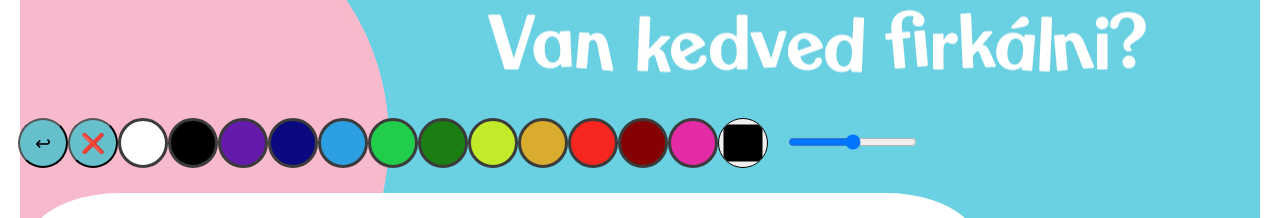
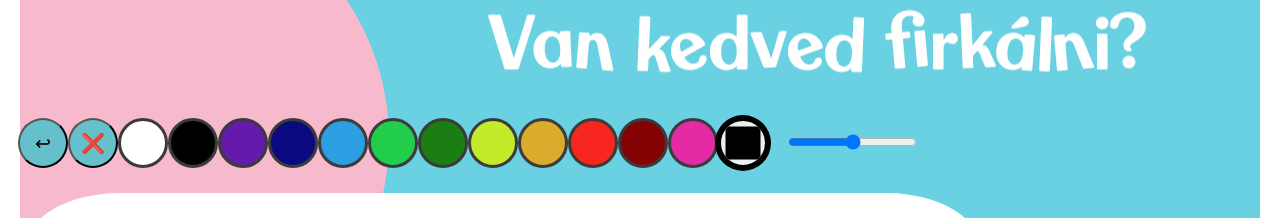
Before and after one commit to hosekhenrietta/Paint-for-Kids, a plain HTML site: page index.html in a window 1280 px wide. In both pictures the pointer is over the input 743 px from the left and 143 px from the top of the page. Shown: the top 218 px of the page. Drawn offline with Linux system fonts and the light colour scheme.

Commit message:
Update style.css
.all-color:hover

```diff
--- a/style.css
+++ b/style.css
@@ -64,6 +64,11 @@ button:hover {
 
 }
 
+.all-color:hover {
+    box-shadow: #000000 0 0 0 3px, transparent 0 0 0 0;
+    border: 3.5px solid rgb(0, 0, 0);
+}
+
 .brush-size{
     margin-top: 100px;
     margin-left: 20px;
```
